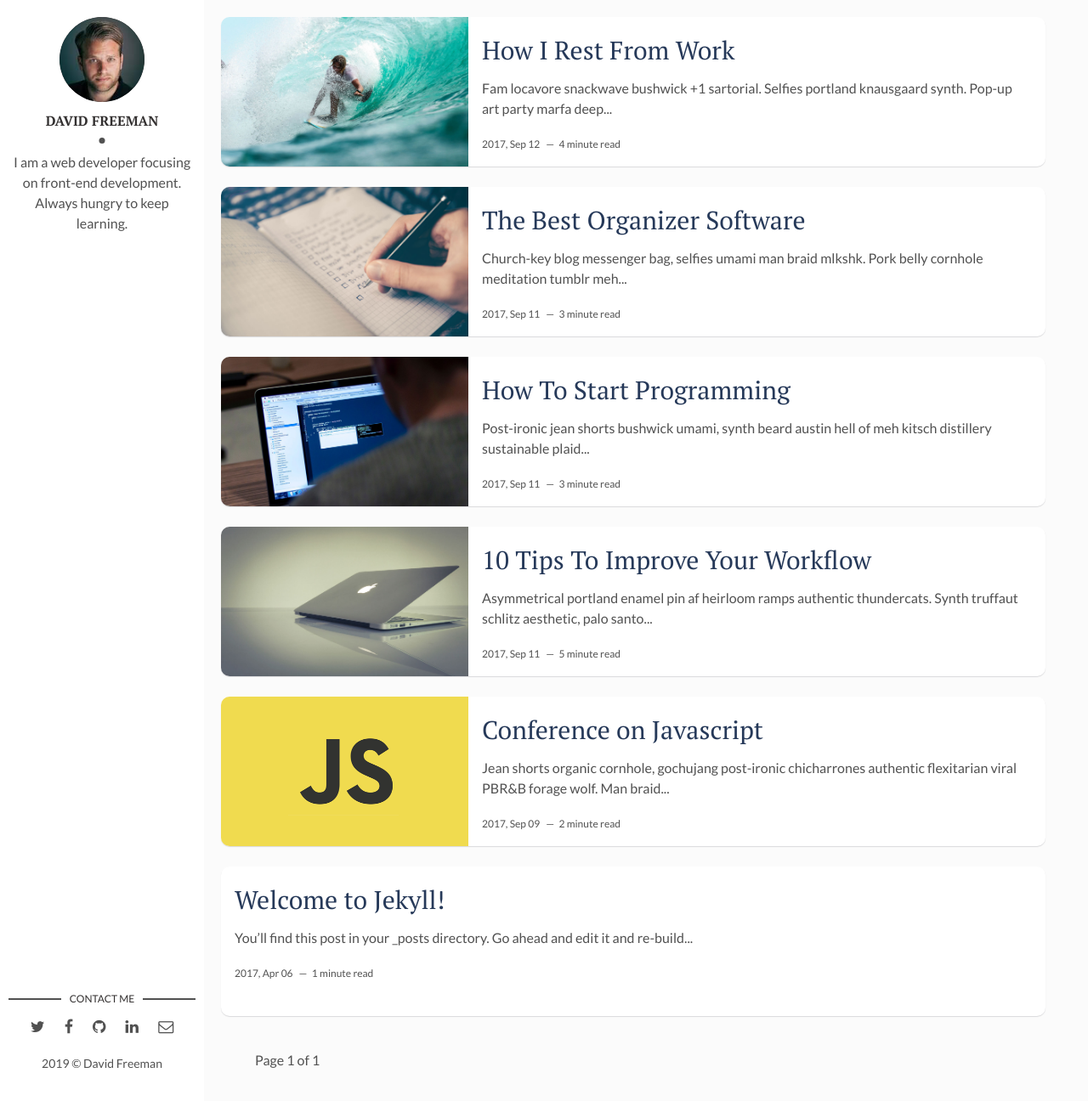
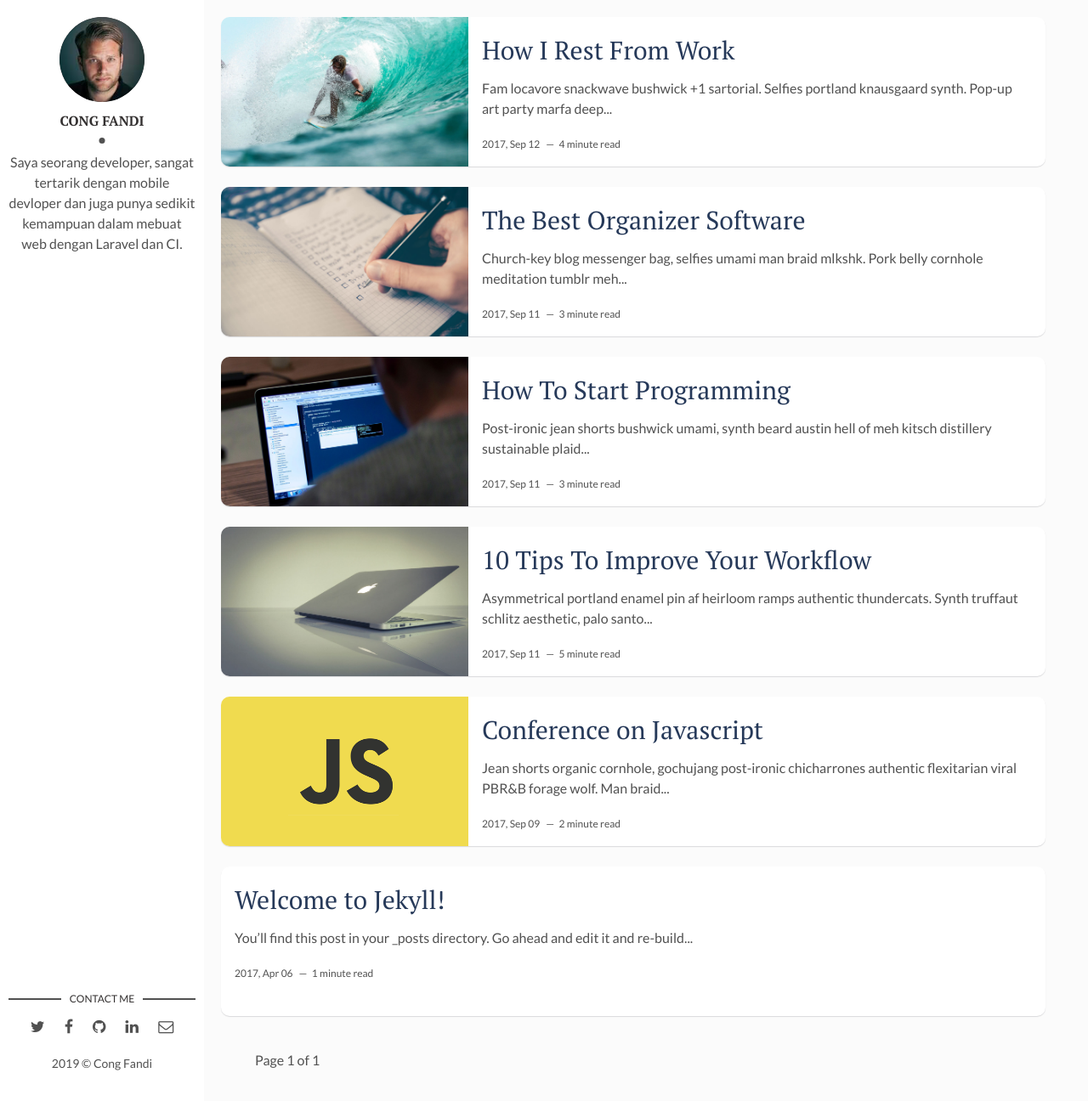
Before and after one commit to congfandi/congfandi.github.io, a Jekyll site: the page built from index.html, in a window 1280 px wide and 1296 px high. Shown: the whole window at 85% size. Built offline with Jekyll 4.4.1, drawn with Linux system fonts in a browser that asks for light colours; the list of posts is cut into pages by our own code.

Commit message:
change spec.yml

```diff
--- a/_config.yml
+++ b/_config.yml
@@ -1,20 +1,18 @@
-title: Hello, world! I'm David Freeman
+title: The Ngoding
 description: > # this means to ignore newlines until "baseurl:"
-  Write an awesome description for your new site here. You can edit this
-  line in _config.yml. It will appear in your document head meta (for
-  Google search results) and in your feed.xml site description.
+  Sekedar ingin berbagi, dan bukan yang paling mampu. Semoga bermanfaat buat rekan-rekan pembaca
 permalink: ':title/'
 baseurl: "/flexible-jekyll" # the subpath of your site, e.g. /blog
 url: "" # the base hostname & protocol for your site, e.g. http://example.com
 site-twitter: #if your site has a twitter account, enter it here
 
 # Author Settings
-author: David Freeman # add your name
+author: Cong Fandi # add your name
 author-img: david-freeman.jpg # add your photo
-about-author: I am a web developer focusing on front-end development. Always hungry to keep learning. # add description
+about-author: Saya seorang developer, sangat tertarik dengan mobile devloper dan juga punya sedikit kemampuan dalam mebuat web dengan Laravel dan CI. # add description
 social-twitter: # add your Twitter handle
 social-facebook: # add your Facebook handle
-social-github: artemsheludko # add your Github handle
+social-github: congfandi # add your Github handle
 social-linkedin: # add your Linkedin handle
 social-email: # add your Email address
 
```
